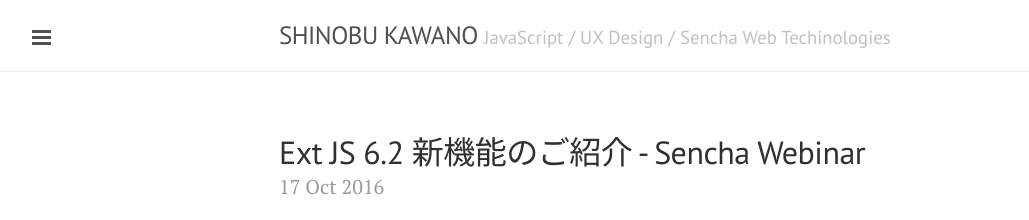
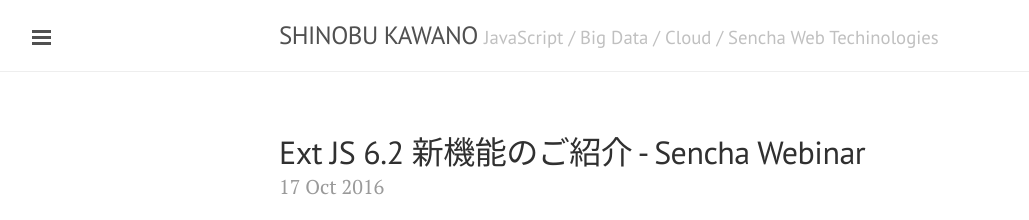
Before and after one commit to shinobukawano/kawanoshinobu.github.io, a Jekyll site: the page built from index.html, in a window 1280 px wide. Shown: the top 220 px of the page, without its empty margins (1-1030 px from the left). Built offline with Jekyll 4.4.1, drawn with Linux system fonts in a browser that asks for light colours; the list of posts is cut into pages by our own code.

Commit message:
Updated.

```diff
--- a/_config.yml
+++ b/_config.yml
@@ -8,7 +8,7 @@
 
 # Setup
 title: SHINOBU KAWANO
-tagline: "JavaScript / UX Design / Sencha Web Techinologies"
+tagline: "JavaScript / Big Data / Cloud / Sencha Web Techinologies"
 description: > #
   Hi, there! I'm Shinobu Kawano, JavaScript programmer based in Tokyo.
   <br>
```
